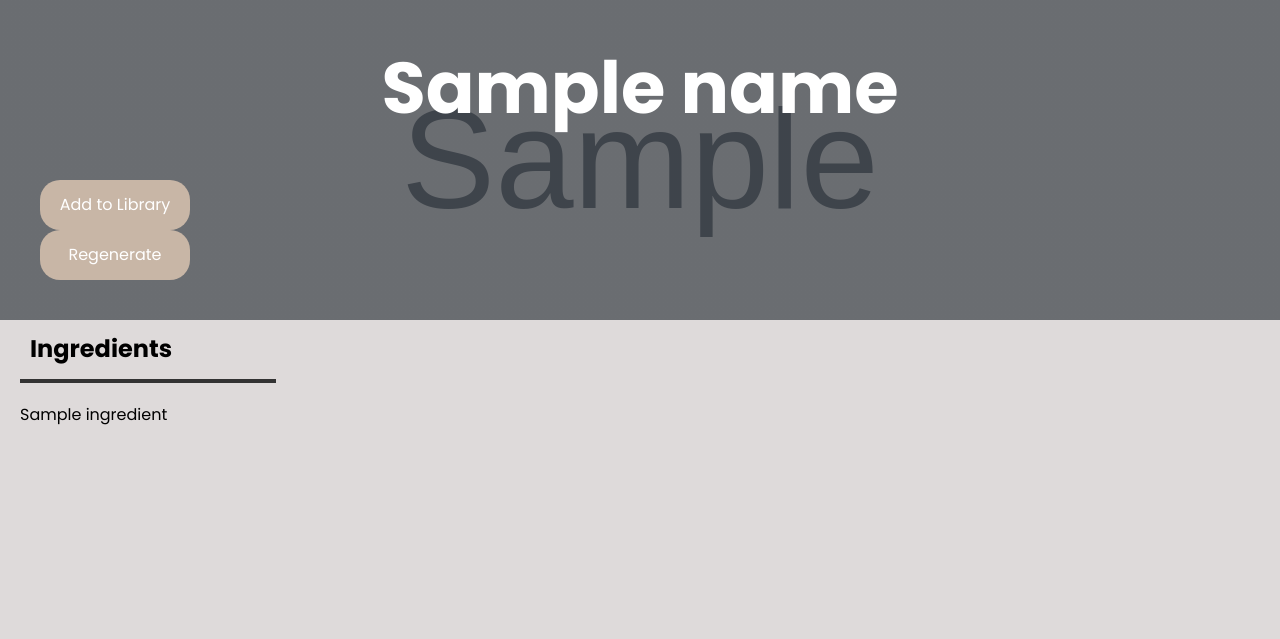
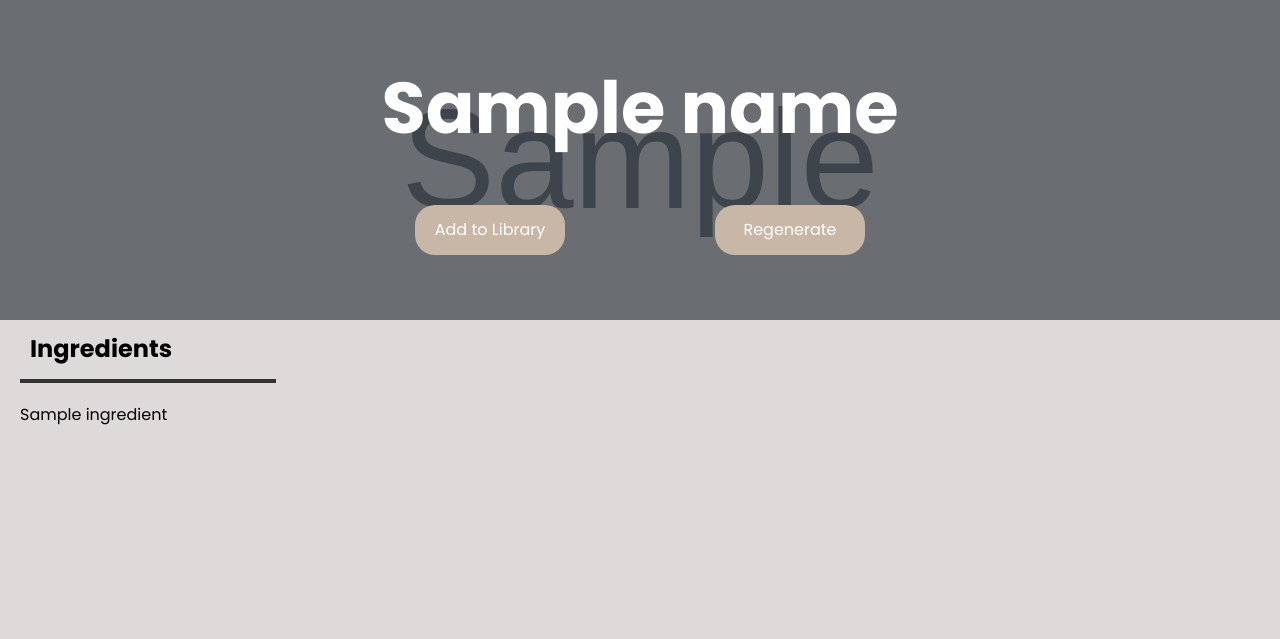
Before and after one commit to petersapountzis/RecipeMe.ai, a Flask app: template recipeMe/templates/recipe.html in a window 1280 px wide. Shown: the part 68-707 px from the top of the page. Run offline with Flask 3, Linux system fonts and the light colour scheme; the template is opened without the code that fills it: most values are stand-ins (such as "Sample title", 1, 10 or a date in 2020); grey boxes marked "Sample" are stand-in pictures.

Commit message:
library button reformat

```diff
--- a/recipeMe/static/recipeStyle.css
+++ b/recipeMe/static/recipeStyle.css
@@ -23,9 +23,16 @@ body {
 }
 button,
 .btn {
+  margin: 5px;
+  border-radius: 20px;
+  width: 150px;
+  height: 50px;
+  border: none;
+  background-color: #c8b6a6;
+  color: white;
+  font-size: 16px;
+  font-family: 'Poppins', sans-serif;
   cursor: pointer;
-  border: none;
-  background: transparent;
 }
 ul {
   list-style-type: none;
@@ -87,17 +94,6 @@ h1 {
   line-height: 1.8;
 }
 
-/* #header {
-  background: linear-gradient(rgba(0, 0, 0, 0.5), rgba(0, 0, 0, 0.5)), url("images/food2.jpeg") center/cover no-repeat fixed;
-  justify-content: space-between;
-  align-items: center;
-} */
-
-/* #header .recipe-image {
-  justify-content: space-between;
-  align-items: center;
-} */
-
 #header .container {
   width: 100%;
 }
@@ -142,3 +138,23 @@ ul {
   list-style-type: none;
   line-height: 1.5;
 }
+
+.recipe-buttons{
+  display: flex;
+  justify-content: space-around;
+  align-items: center;
+  width: 50%;
+  margin: auto;
+}
+
+@media screen and (max-width: 756px){
+  button{
+    width: 150px;
+    height: 50px;
+    font-size: 16px;
+  }
+
+  .header-content h1 {
+    font-size: 6vb;
+  }
+}
--- a/recipeMe/templates/recipe.html
+++ b/recipeMe/templates/recipe.html
@@ -53,18 +53,9 @@
           <h1>{{ name }}</h1>
         </div>
         <!-- <a href="{{ url_for('getFormData') }}" target="_blank"> -->
+        <div class="recipe-buttons">
           <form action="/add_to_library" method="post">
             <button
-            style="
-              border-radius: 20px;
-              width: 150px;
-              height: 50px;
-              border: none;
-              background-color: #c8b6a6;
-              color: white;
-              font-size: 16px;
-              font-family: 'Poppins', sans-serif;
-            "
               type="submit"
             >
               Add to Library
@@ -72,21 +63,12 @@
           </form>
           <form action="/regenerate" method="post">
             <button
-            style="
-              border-radius: 20px;
-              width: 150px;
-              height: 50px;
-              border: none;
-              background-color: #c8b6a6;
-              color: white;
-              font-size: 16px;
-              font-family: 'Poppins', sans-serif;
-            "
               type="submit"
             >
               Regenerate
             </button>
           </form>
+        </div>
       </div>
     </header>
     <main>
```
Also changed, not shown: recipeMe/static/homeStyle.css (+4 -33 lines). Lines whose indentation alone changed are shown as unchanged.
